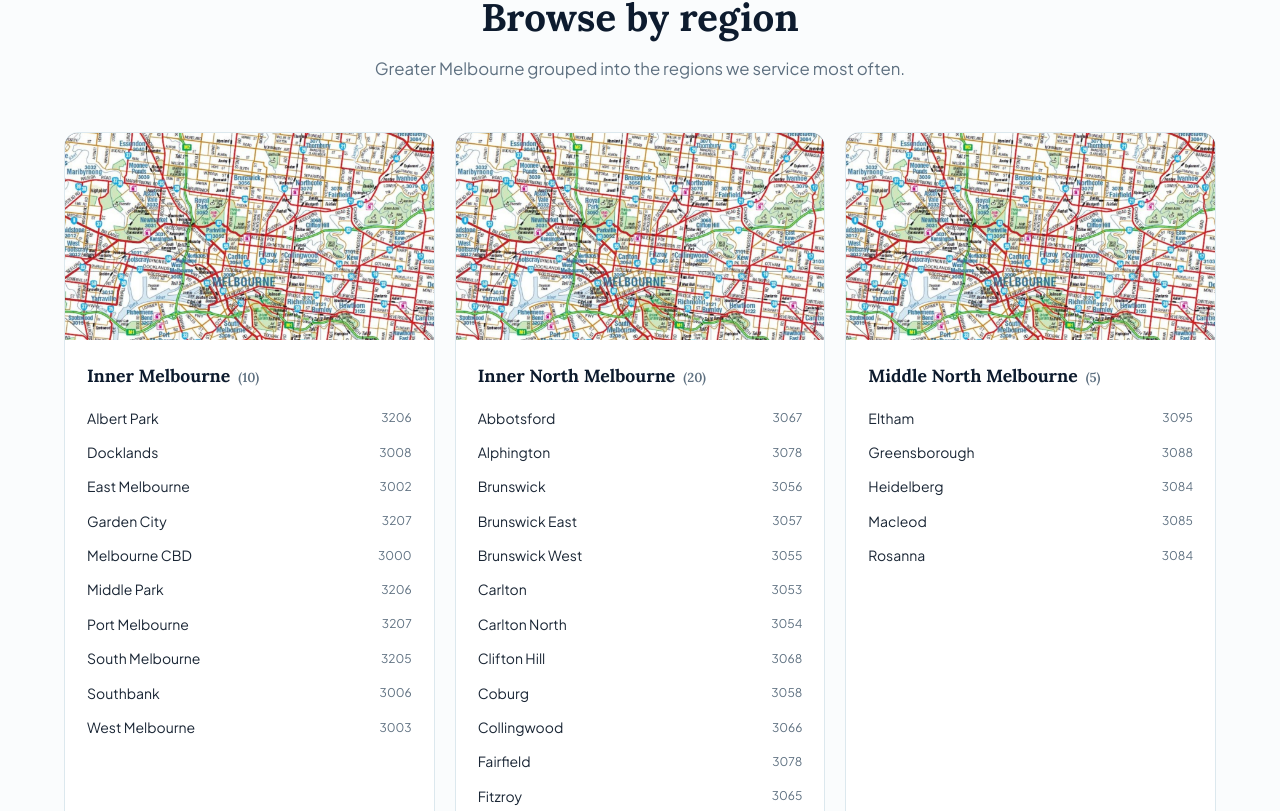
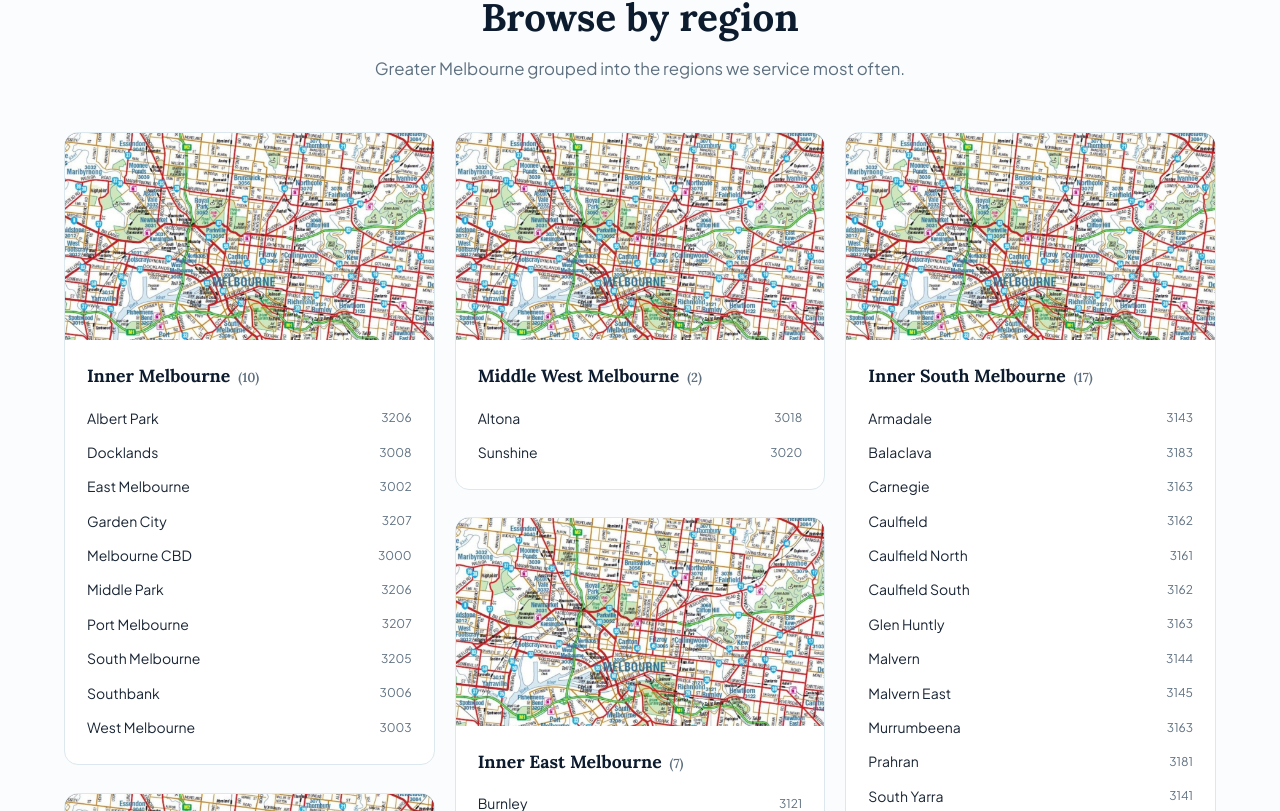
Before and after one commit to Mtea994/cleanvic, a Next.js app: page /locations in a window 1280 px wide. Shown: the part 969-1780 px from the top of the page. Built offline with nearby package versions, Linux system fonts and the light colour scheme; no server answers.

Commit message:
update: location grid to masonry

```diff
--- a/app/locations/page.tsx
+++ b/app/locations/page.tsx
@@ -54,9 +54,9 @@ export default async function LocationsHubPage() {
           </SectionDesc>
         </SectionHead>
         <div
-          className="grid gap-5"
           style={{
-            gridTemplateColumns: "repeat(auto-fit, minmax(280px, 1fr))",
+            columnWidth: 280,
+            columnGap: 20,
             maxWidth: 1200,
             margin: "0 auto",
           }}
@@ -65,6 +65,12 @@ export default async function LocationsHubPage() {
             <div
               key={region}
               className="bg-white border border-border-soft rounded-[14px] overflow-hidden"
+              style={{
+                breakInside: "avoid",
+                marginBottom: 20,
+                display: "inline-block",
+                width: "100%",
+              }}
             >
               <div
                 style={{
```
